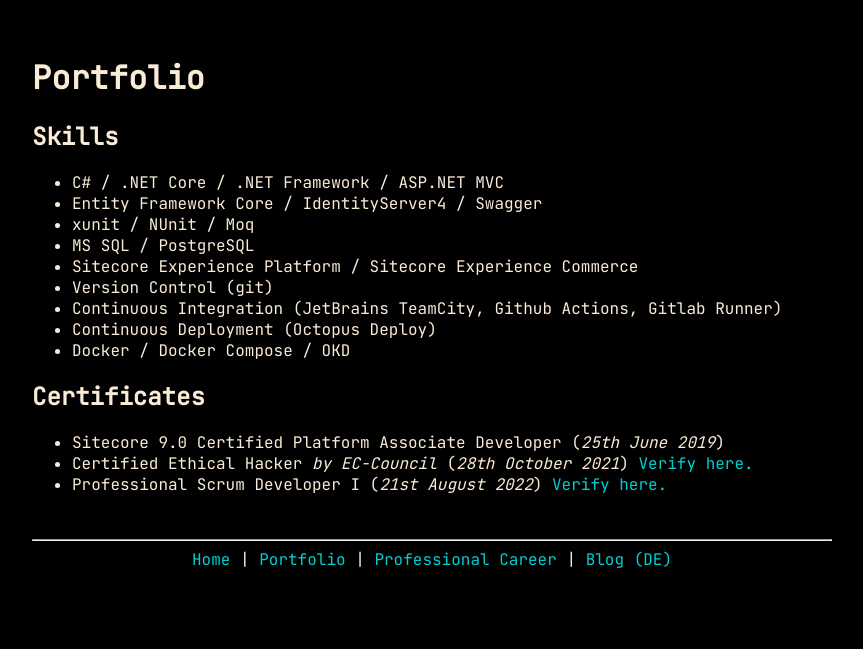
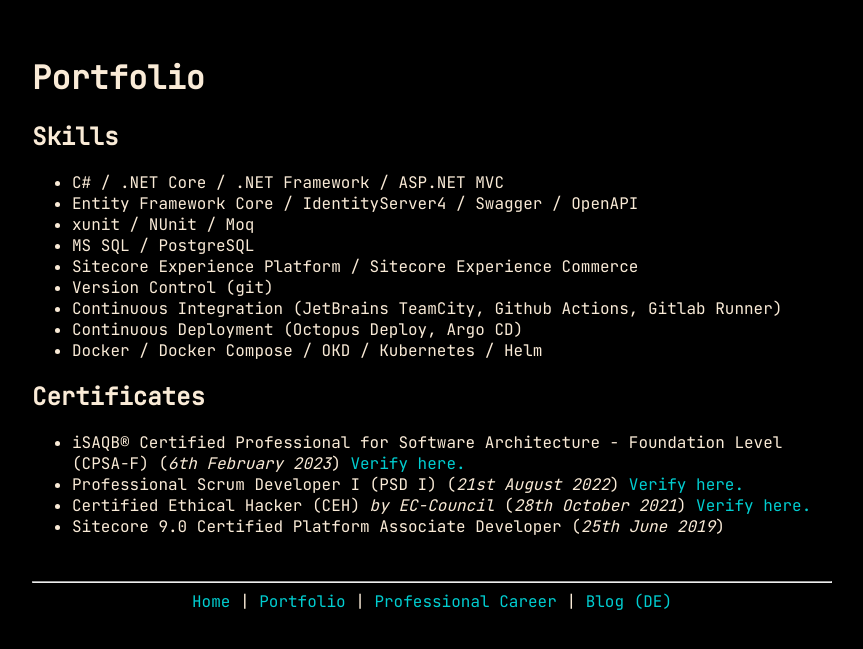
Before and after one commit to mhoellner/mhoellner.github.io, a Jekyll site: the page built from portfolio.md, in a window 1280 px wide. Shown: the top 649 px of the page, without its empty margins (208-1071 px from the left). Built offline with Jekyll 4.4.1, drawn with Linux system fonts in a browser that asks for light colours.

Commit message:
update skills and certificates

```diff
--- a/portfolio.md
+++ b/portfolio.md
@@ -8,17 +8,18 @@ title: Portfolio
 ## Skills
 
 * C# / .NET Core / .NET Framework / ASP.NET MVC
-* Entity Framework Core / IdentityServer4 / Swagger
+* Entity Framework Core / IdentityServer4 / Swagger / OpenAPI
 * xunit / NUnit / Moq
 * MS SQL / PostgreSQL
 * Sitecore Experience Platform / Sitecore Experience Commerce
 * Version Control (git)
 * Continuous Integration (JetBrains TeamCity, Github Actions, Gitlab Runner)
-* Continuous Deployment (Octopus Deploy)
-* Docker / Docker Compose / OKD
+* Continuous Deployment (Octopus Deploy, Argo CD)
+* Docker / Docker Compose / OKD / Kubernetes / Helm
 
 ## Certificates
 
+* iSAQB® Certified Professional for Software Architecture - Foundation Level (CPSA-F) (_6th February 2023_) [Verify here.](https://www.certible.com/de/verify/f771256b0dfae49fdb1a3b315ccacb4c){:target="_blank"}
+* Professional Scrum Developer I (PSD I) (_21st August 2022_) [Verify here.](https://www.scrum.org/user/1069323){:target="_blank"}
+* Certified Ethical Hacker (CEH) _by EC-Council_ (_28th October 2021_) [Verify here.](https://aspen.eccouncil.org/VerifyBadge?type=certification&a=iEvhc/18Iylg5oRaw/vDDU/0dRmLnbScrSPyBaQUbuw=){:target="_blank"}
 * Sitecore 9.0 Certified Platform Associate Developer (_25th June 2019_)
-* Certified Ethical Hacker _by EC-Council_ (_28th October 2021_) [Verify here.](https://aspen.eccouncil.org/VerifyBadge?type=certification&a=iEvhc/18Iylg5oRaw/vDDU/0dRmLnbScrSPyBaQUbuw=)
-* Professional Scrum Developer I (_21st August 2022_) [Verify here.](https://www.scrum.org/user/1069323)
```
